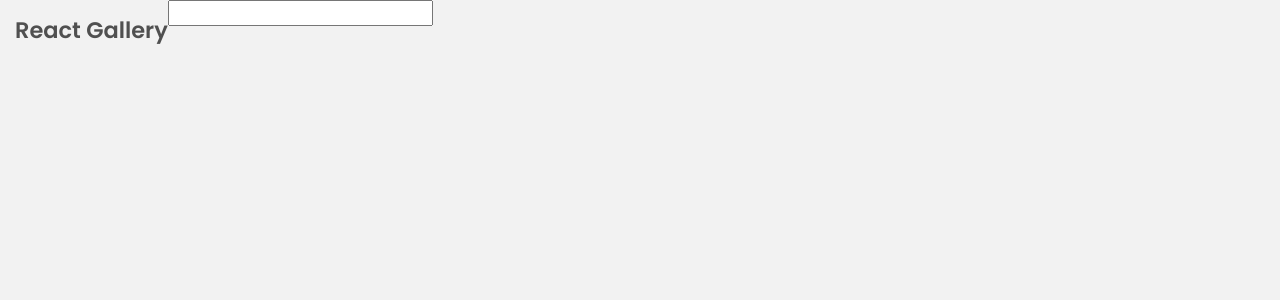
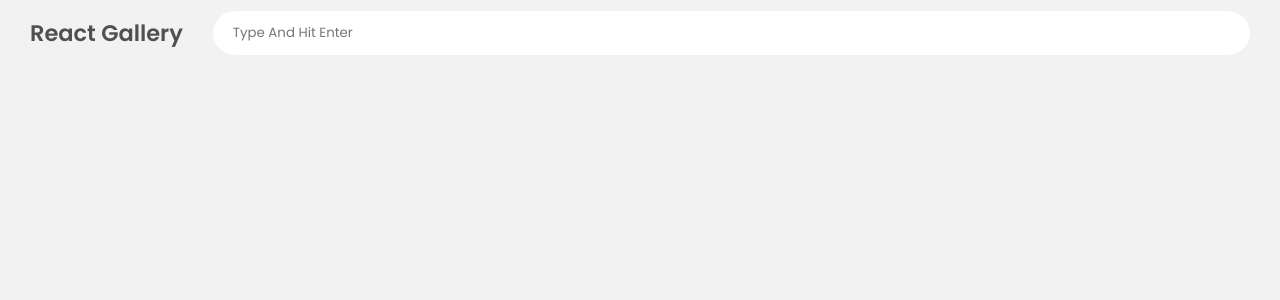
Before and after one commit to harshk341/react-gallery, a React (Create React App) app: page / in a window 1280 px wide. Shown: the top 300 px of the page. Built offline with nearby package versions, Linux system fonts and the light colour scheme.

Commit message:
added search bar

```diff
--- a/src/App.css
+++ b/src/App.css
@@ -10,7 +10,6 @@
 }
 .app_header {
   width: 100%;
-  height: 60px;
   display: flex;
   flex-direction: column;
   justify-content: center;
@@ -20,10 +19,41 @@
   flex: 1 0;
   padding: 0 1rem;
   display: flex;
+  justify-content: center;
+  flex-wrap: wrap;
 }
 .app_header_wrapper .app_logo {
   display: flex;
   align-items: center;
   font-weight: 600;
+  height: 65px;
   font-size: 1.5rem;
+  padding: 0 1rem;
 }
+.app_logo a.logo {
+  transition: all 0.3s ease-in-out;
+}
+.app_logo a.logo:hover {
+  transform: scale(1.1);
+}
+.app_header_wrapper .app_search_bar {
+  flex-grow: 1;
+  display: flex;
+  height: 65px;
+  align-items: center;
+  padding: 0 1rem;
+}
+.app_search_bar input[type="text"] {
+  display: block;
+  width: 100%;
+  border: 0;
+  outline: 0;
+  border-radius: 32px;
+  padding: 12px 20px;
+  transition: all 0.3s ease-in-out;
+}
+.app_search_bar input[type="text"]:hover,
+.app_search_bar input[type="text"]:focus {
+  background-color: #505050;
+  color: #fff;
+}
--- a/src/components/Header.js
+++ b/src/components/Header.js
@@ -10,8 +10,8 @@ const Header = () => {
               React Gallery
             </a>
           </div>
-          <div className="app_search">
-            <input type="text" className="search_bar" />
+          <div className="app_search_bar">
+            <input type="text" className="search_bar" placeholder="Type And Hit Enter" />
           </div>
         </div>
       </div>
```
Lines whose indentation alone changed are shown as unchanged.
